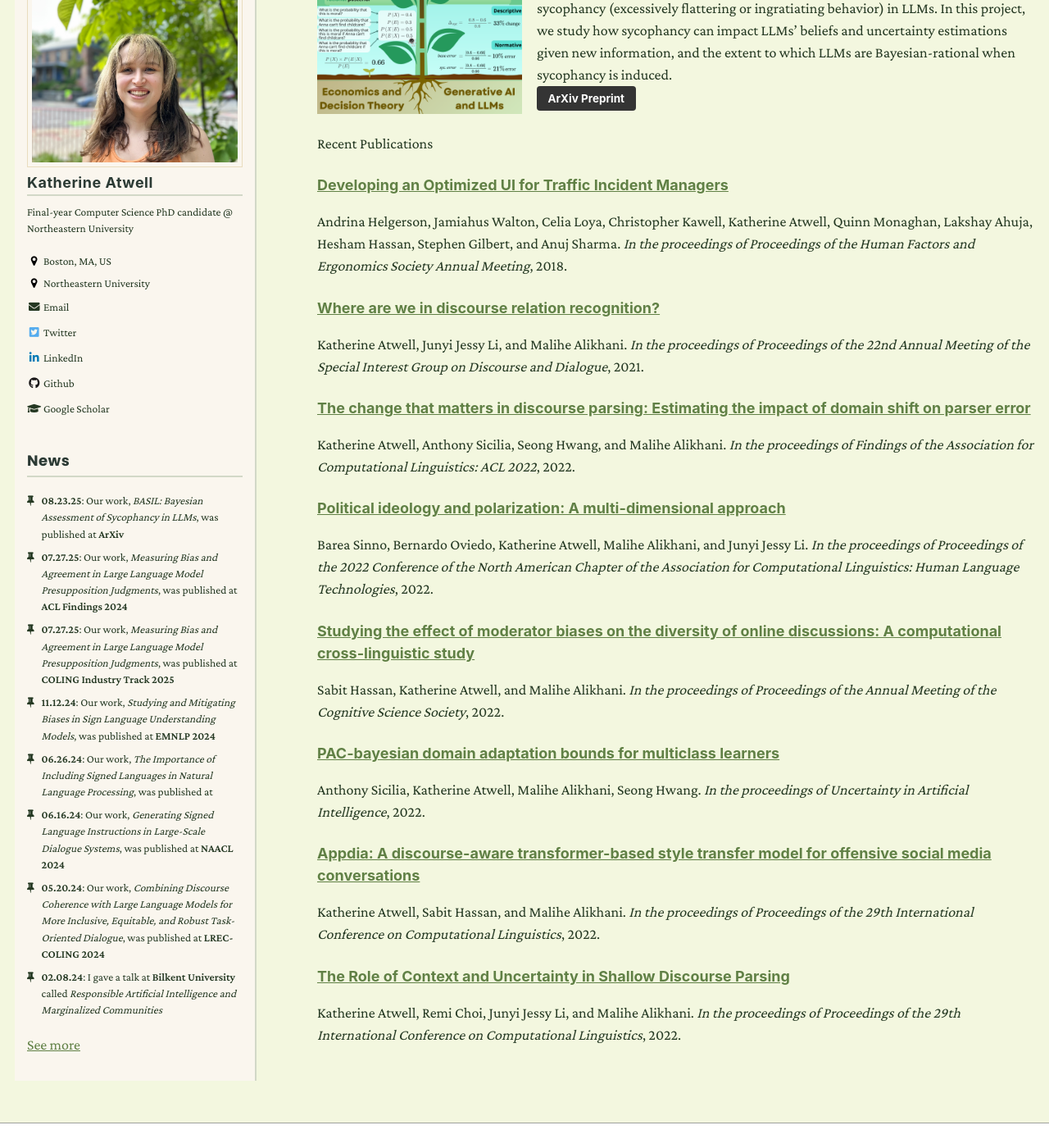
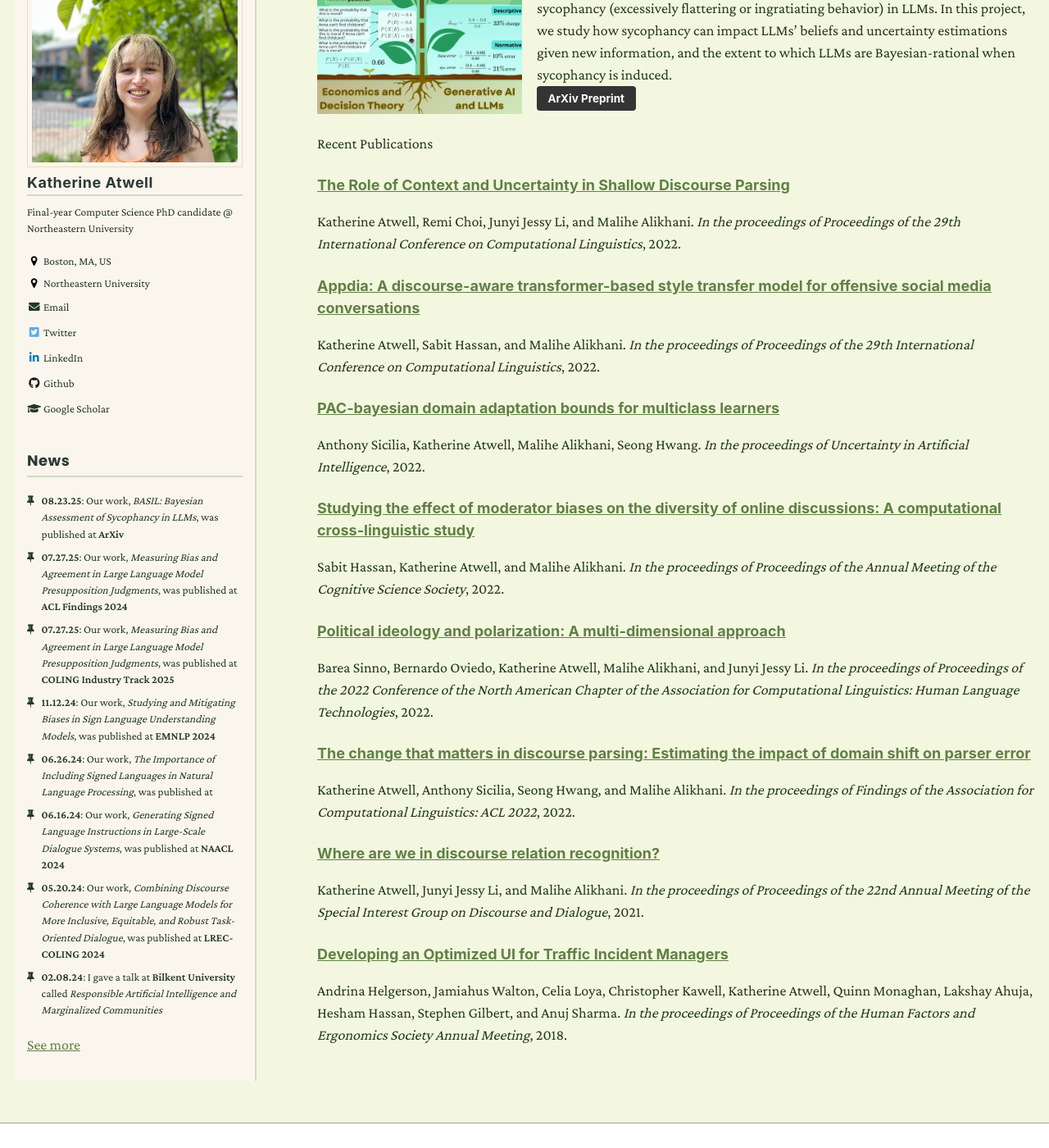
Before and after one commit to katherine-atwell/katherine-atwell.github.io, a Jekyll site: the page built from _pages/about.md, in a window 1280 px wide and 1400 px high, scrolled down 867 px. Shown: the whole window at 82% size. Built offline with Jekyll 4.4.1, drawn with Linux system fonts in a browser that asks for light colours; nearby versions of some CDN libraries.

Commit message:
update publications list:

```diff
--- a/_pages/about.md
+++ b/_pages/about.md
@@ -28,6 +28,6 @@ I believe that NLP is fundamentally interdisciplinary, and my research reflects
 
 <span class="page__title"> Recent Publications </span>
 
-{% for post in site.publications limit:8%}
+{% for post in site.publications reversed limit:8%}
   {% include archive-single-pub-summary.html %}
 {% endfor %}
```
